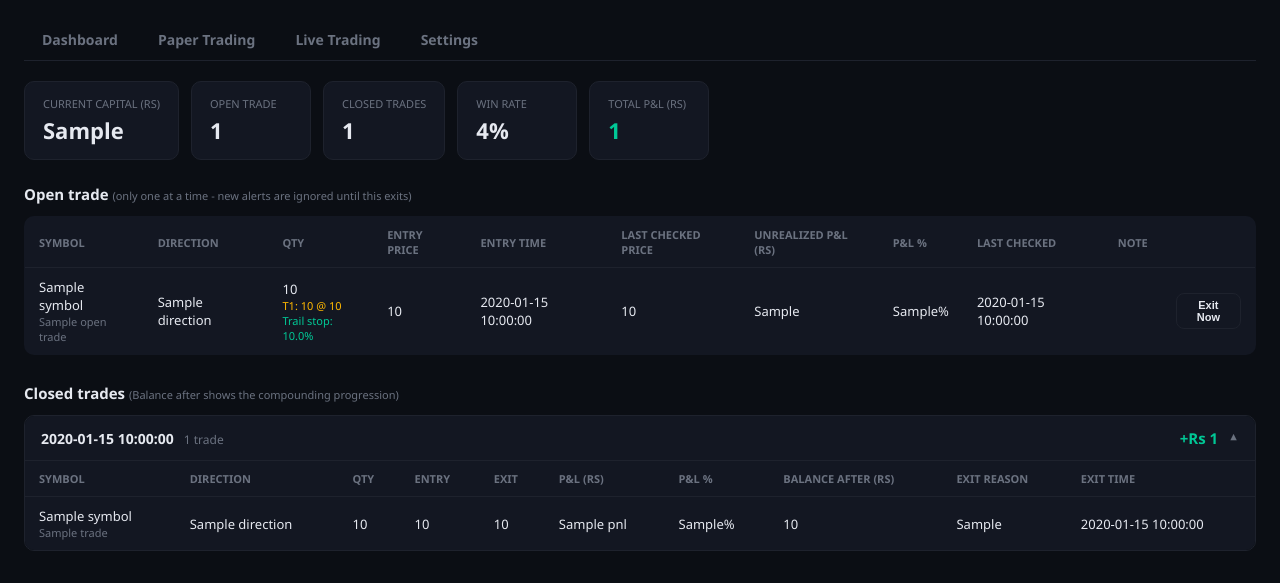
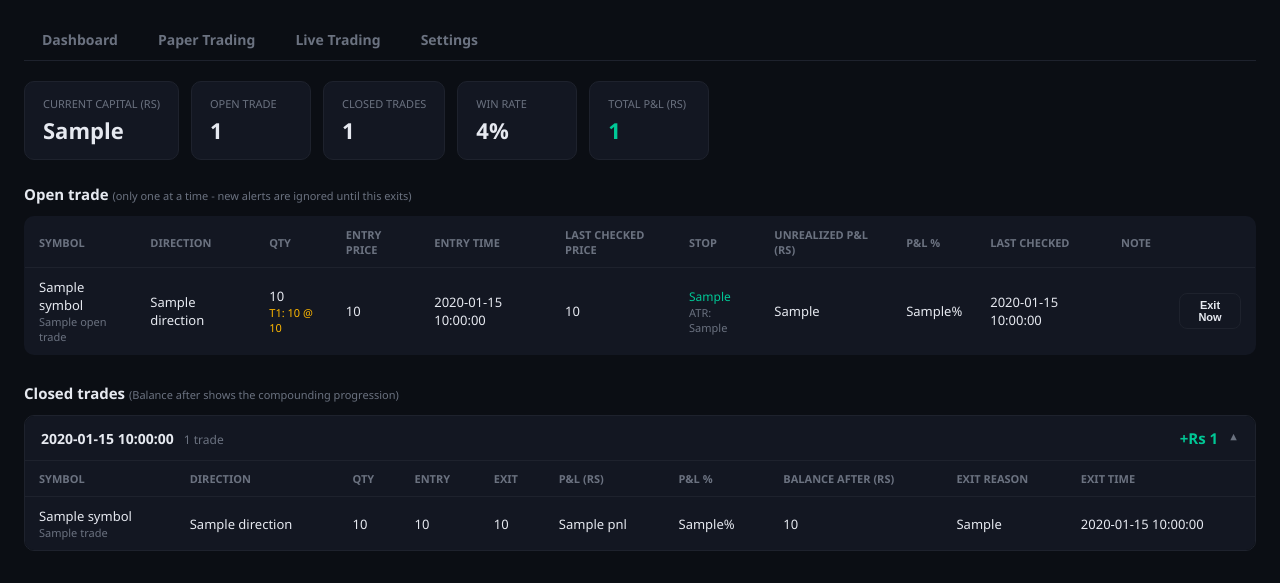
Before and after one commit to rajaram997267-ops/Rajaram-Trading-Terminal-RTT-v0.0, a Flask app: template templates/paper_trading.html in a window 1280 px wide. Shown: the part 79-662 px from the top of the page. Run offline with Flask 3, Linux system fonts and the light colour scheme; the template is opened without the code that fills it: most values are stand-ins (such as "Sample title", 1, 10 or a date in 2020); parts of the project's set-up code (start-up, migrations or seed data) failed here and were passed over; some libraries are stand-ins or nearby versions.

Commit message:
Add files via upload

```diff
--- a/templates/paper_trading.html
+++ b/templates/paper_trading.html
@@ -283,16 +283,17 @@
     <table>
       <tr>
         <th>Symbol</th><th>Direction</th><th>Qty</th><th>Entry price</th><th>Entry time</th>
-        <th>Last checked price</th><th>Unrealized P&amp;L (Rs)</th><th>P&amp;L %</th><th>Last checked</th><th>Note</th><th></th>
+        <th>Last checked price</th><th>Stop</th><th>Unrealized P&amp;L (Rs)</th><th>P&amp;L %</th><th>Last checked</th><th>Note</th><th></th>
       </tr>
       {% for t in open_trades %}
       <tr>
         <td>{{ t.symbol }}{% if t.paper_option_label %}<div class="sub" style="font-size:11px;" title="{{ t.paper_option_label }}">{{ t.paper_option_label }}</div>{% endif %}</td>
         <td class="direction-{{ t.direction|lower }}">{{ t.direction }}</td>
-        <td>{{ t.quantity }}{% if t.target1_hit_time %}<div class="sub" style="font-size:11px; color: var(--gold);">T1: {{ t.target1_qty }} @ {{ t.target1_exit_price }}</div>{% endif %}{% if t.trail_high_pct is not none %}<div class="sub" style="font-size:11px; color: var(--green);">Trail stop: {{ "%.1f"|format(t.trail_high_pct - 0.5) }}%</div>{% endif %}</td>
+        <td>{{ t.quantity }}{% if t.target1_hit_time %}<div class="sub" style="font-size:11px; color: var(--gold);">T1: {{ t.target1_qty }} @ {{ t.target1_exit_price }}</div>{% endif %}</td>
         <td>{{ t.entry_price }}</td>
         <td>{{ t.entry_time[:19] }}</td>
         <td>{{ t.last_checked_price or "-" }}</td>
+        <td>{% if t.stop_info %}<div style="font-size:12px; color: var(--green);">{{ t.stop_info }}</div>{% endif %}{% if t.atr_value is not none %}<div class="sub" style="font-size:11px; color: var(--muted);">ATR: {{ t.atr_value }}</div>{% endif %}</td>
         <td class="{% if t.unrealized_pnl and t.unrealized_pnl > 0 %}pnl-pos{% elif t.unrealized_pnl and t.unrealized_pnl < 0 %}pnl-neg{% endif %}">{{ t.unrealized_pnl if t.unrealized_pnl is not none else "-" }}</td>
         <td class="{% if t.unrealized_pnl_pct and t.unrealized_pnl_pct > 0 %}pnl-pos{% elif t.unrealized_pnl_pct and t.unrealized_pnl_pct < 0 %}pnl-neg{% endif %}">{{ t.unrealized_pnl_pct if t.unrealized_pnl_pct is not none else "-" }}{% if t.unrealized_pnl_pct is not none %}%{% endif %}</td>
         <td>{{ (t.last_checked_time or "")[:19] }}</td>
@@ -408,10 +409,11 @@
         <tr>
           <td>${escapeHtml(t.symbol)}${t.paper_option_label ? `<div class="sub" style="font-size:11px;" title="${escapeHtml(t.paper_option_label)}">${escapeHtml(t.paper_option_label)}</div>` : ""}</td>
           <td class="direction-${t.direction.toLowerCase()}">${t.direction}</td>
-          <td>${t.quantity}${t.target1_hit_time ? `<div class="sub" style="font-size:11px; color: var(--gold);">T1: ${t.target1_qty} @ ${t.target1_exit_price}</div>` : ""}${(t.trail_high_pct !== null && t.trail_high_pct !== undefined) ? `<div class="sub" style="font-size:11px; color: var(--green);">Trail stop: ${(t.trail_high_pct - 0.5).toFixed(1)}%</div>` : ""}</td>
+          <td>${t.quantity}${t.target1_hit_time ? `<div class="sub" style="font-size:11px; color: var(--gold);">T1: ${t.target1_qty} @ ${t.target1_exit_price}</div>` : ""}</td>
           <td>${t.entry_price}</td>
           <td>${(t.entry_time || "").slice(0, 19)}</td>
           <td>${t.last_checked_price || "-"}</td>
+          <td>${t.stop_info ? `<div style="font-size:12px; color: var(--green);">${escapeHtml(t.stop_info)}</div>` : ""}${(t.atr_value !== null && t.atr_value !== undefined) ? `<div class="sub" style="font-size:11px; color: var(--muted);">ATR: ${t.atr_value}</div>` : ""}</td>
           <td class="${pnlClass}">${pnlText}</td>
           <td class="${pnlClass}">${pctText}</td>
           <td>${(t.last_checked_time || "").slice(0, 19)}</td>
@@ -423,7 +425,7 @@
       container.innerHTML = `
         <table>
           <tr><th>Symbol</th><th>Direction</th><th>Qty</th><th>Entry price</th><th>Entry time</th>
-              <th>Last checked price</th><th>Unrealized P&amp;L (Rs)</th><th>P&amp;L %</th><th>Last checked</th><th>Note</th><th></th></tr>
+              <th>Last checked price</th><th>Stop</th><th>Unrealized P&amp;L (Rs)</th><th>P&amp;L %</th><th>Last checked</th><th>Note</th><th></th></tr>
           ${rows}
         </table>
       `;
--- a/templates/settings.html
+++ b/templates/settings.html
@@ -166,7 +166,7 @@
       <option value="TRAIL_FROM_2" {% if exit_strategy == "TRAIL_FROM_2" %}selected{% endif %}>3) -2% SL, trail 100% qty from 2% (0.2% steps)</option>
       <option value="FULL_AT_2" {% if exit_strategy == "FULL_AT_2" %}selected{% endif %}>4) -2% SL, full exit at 2%</option>
       <option value="FULL_AT_4" {% if exit_strategy == "FULL_AT_4" %}selected{% endif %}>5) -2% SL, full exit at 4%</option>
-      <option value="ATR_TRAIL" {% if exit_strategy == "ATR_TRAIL" %}selected{% endif %}>6) ATR trailing stop (Chandelier-style)</option>
+      <option value="ATR_TRAIL" {% if exit_strategy == "ATR_TRAIL" %}selected{% endif %}>6) ATR stop until +2%, then trail 0.5% steps</option>
     </select>
     <span class="token-status" id="strategyStatus">{{ strategy_descriptions.get(exit_strategy, "") }}</span>
   </div>
```
